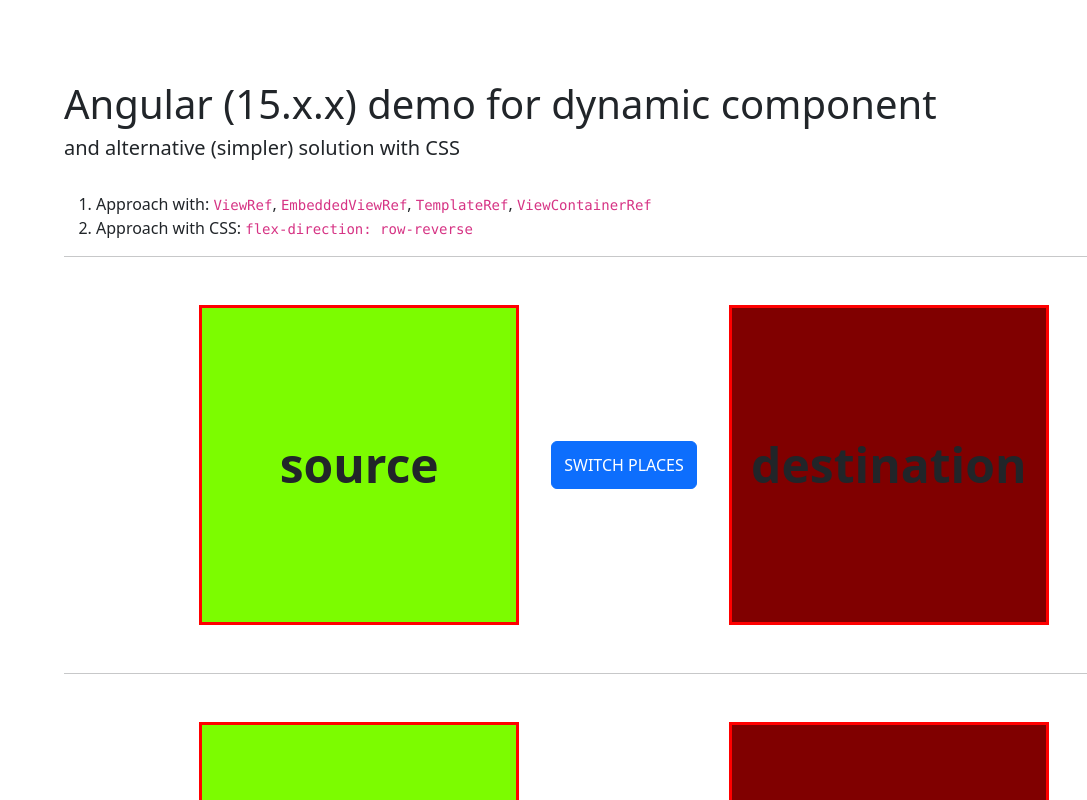
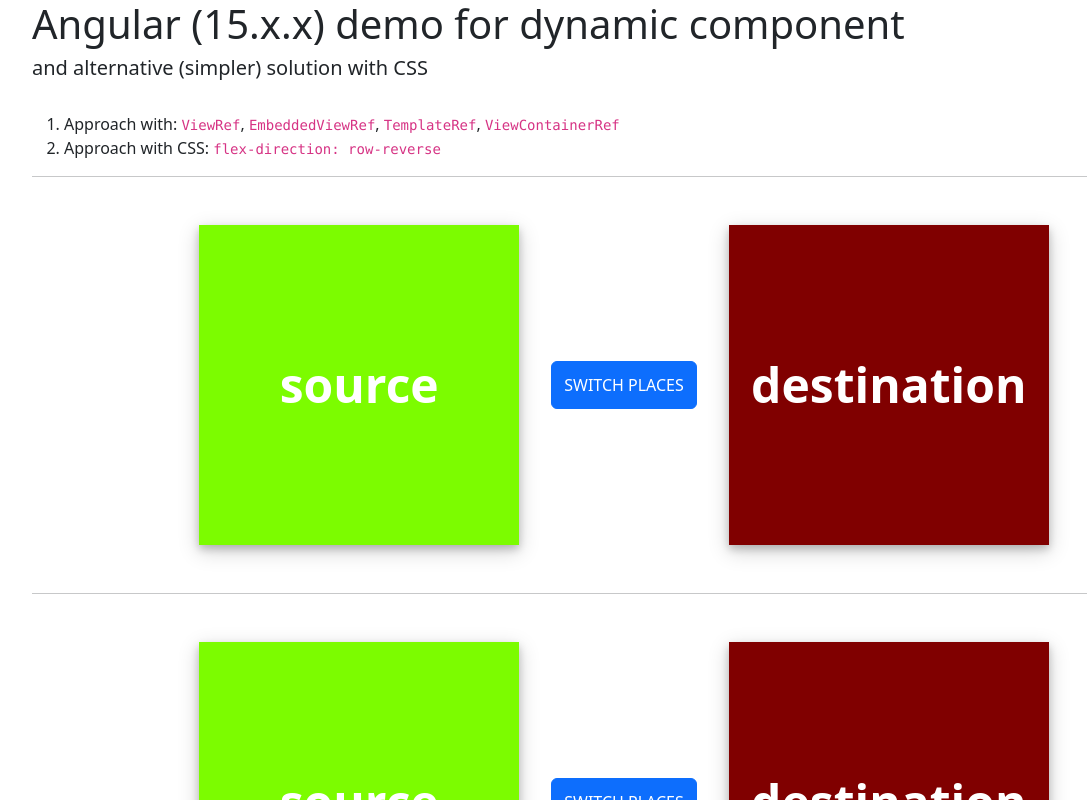
Before and after one commit to igpeev/angular-dynamic-components-demo, an Angular app: page / in a window 1280 px wide. Shown: the top 800 px of the page, without its empty margins (16-1103 px from the left). Built offline with nearby package versions, Linux system fonts and the light colour scheme.

Commit message:
some beautification

```diff
--- a/src/app/app-card/app-card.component.scss
+++ b/src/app/app-card/app-card.component.scss
@@ -3,7 +3,7 @@
 }
 
 .app-card {
-    border: 3px solid red;
+    color: white;
     display: flex;
     justify-content: center;
     align-items: center;
@@ -11,6 +11,7 @@
     width: 20rem;
     font-size: 3rem;
     font-weight: bold;
+    box-shadow: 0 4px 8px 0 rgba(0, 0, 0, 0.2), 0 6px 20px 0 rgba(0, 0, 0, 0.19);
 }
 
 .app-source {
--- a/src/styles.scss
+++ b/src/styles.scss
@@ -1,5 +1,5 @@
 /* You can add global styles to this file, and also import other style files */
 
 body {
-    padding: 5rem;
+    padding: 0 3rem;
 }
```
